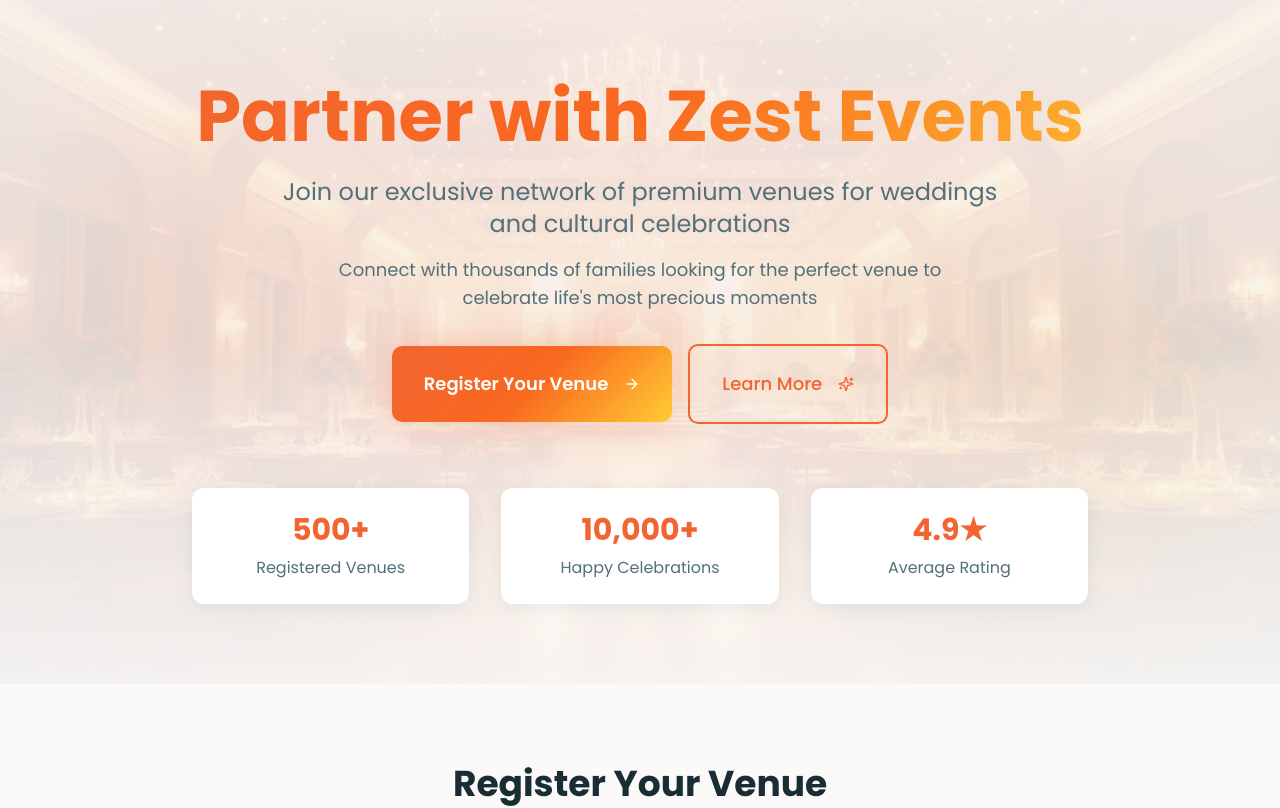
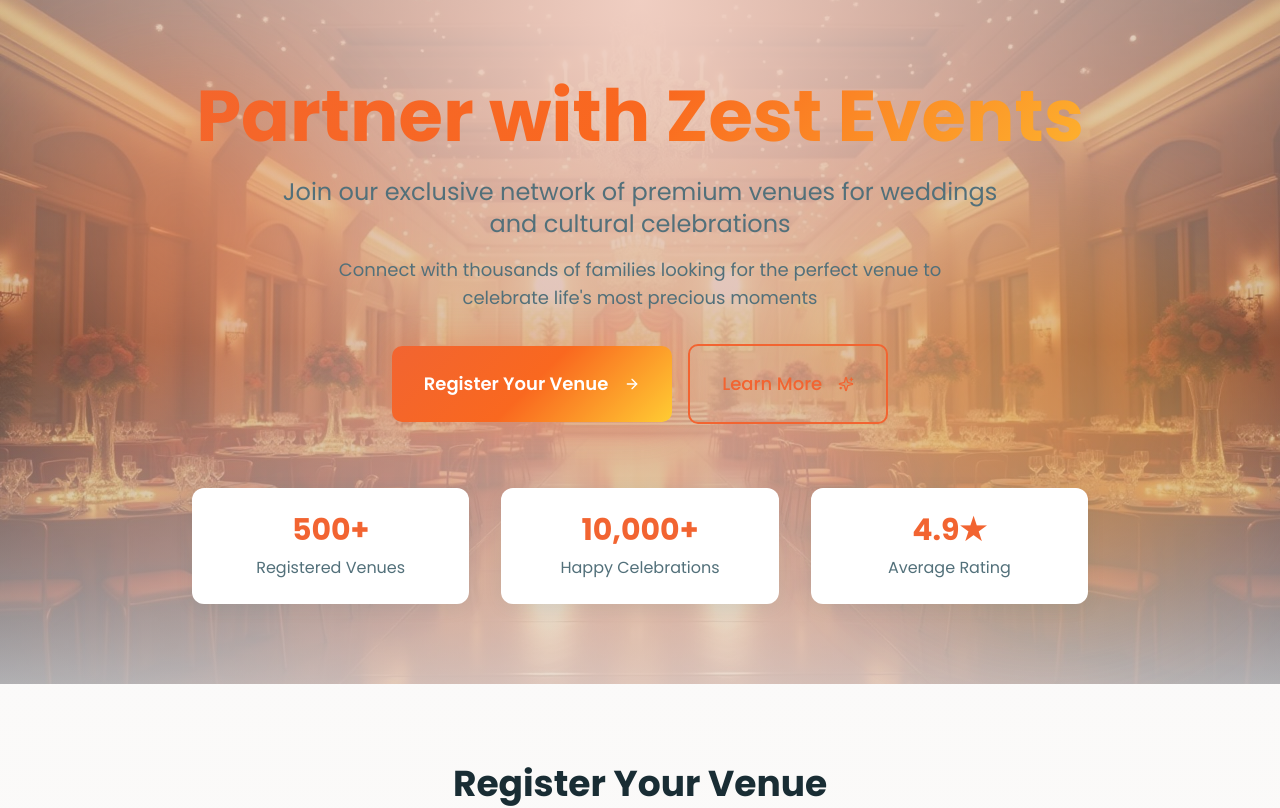
Before and after one commit to ramilsalihar/zest-venue-registry, a React (Vite) app: page / in a window 1280 px wide. Shown: the top 808 px of the page. Built offline with nearby package versions, Linux system fonts and the light colour scheme; the HTML template or start-up script is replaced by a standard one.

Commit message:
Refactor hero section styling

```diff
--- a/src/components/Hero.tsx
+++ b/src/components/Hero.tsx
@@ -8,23 +8,23 @@ interface HeroProps {
 
 export default function Hero({ onRegisterClick }: HeroProps) {
   return (
-    <section className="relative min-h-[80vh] flex items-center justify-center overflow-hidden bg-gradient-radial">
-      {/* Decorative elements */}
-      <div className="absolute inset-0 bg-gradient-primary opacity-10"></div>
-      <div className="absolute top-20 left-10 w-72 h-72 bg-celebration-orange rounded-full opacity-20 blur-3xl animate-float"></div>
-      <div className="absolute bottom-20 right-10 w-96 h-96 bg-accent-gold rounded-full opacity-20 blur-3xl animate-float-delayed"></div>
+    <section className="relative min-h-[80vh] flex items-center justify-center overflow-hidden">
+      {/* Hero Background Image - More visible */}
+      <div className="absolute inset-0">
+        <img
+          src={heroVenue}
+          alt="Luxury wedding venue"
+          className="w-full h-full object-cover brightness-75"
+        />
+        <div className="absolute inset-0 bg-gradient-to-b from-background/30 via-primary/15 to-background/70"></div>
+        <div className="absolute inset-0 bg-gradient-radial from-transparent via-celebration-orange/20 to-background/50"></div>
+      </div>
+
+      {/* Decorative overlay elements */}
+      <div className="absolute top-20 left-10 w-72 h-72 bg-celebration-orange rounded-full opacity-25 blur-3xl animate-float"></div>
+      <div className="absolute bottom-20 right-10 w-96 h-96 bg-accent-gold rounded-full opacity-25 blur-3xl animate-float-delayed"></div>
 
       <div className="relative z-10 container mx-auto px-4 py-20 text-center">
-        {/* Hero Background Image */}
-        <div className="absolute inset-0 -z-10">
-          <img
-            src={heroVenue}
-            alt="Luxury wedding venue"
-            className="w-full h-full object-cover opacity-30"
-          />
-          <div className="absolute inset-0 bg-gradient-to-b from-background/80 via-background/60 to-background/90"></div>
-        </div>
-
         <div className="animate-fade-in">
           <h1 className="text-5xl md:text-7xl font-bold mb-6 bg-gradient-primary bg-clip-text text-transparent">
             Partner with Zest Events
```
